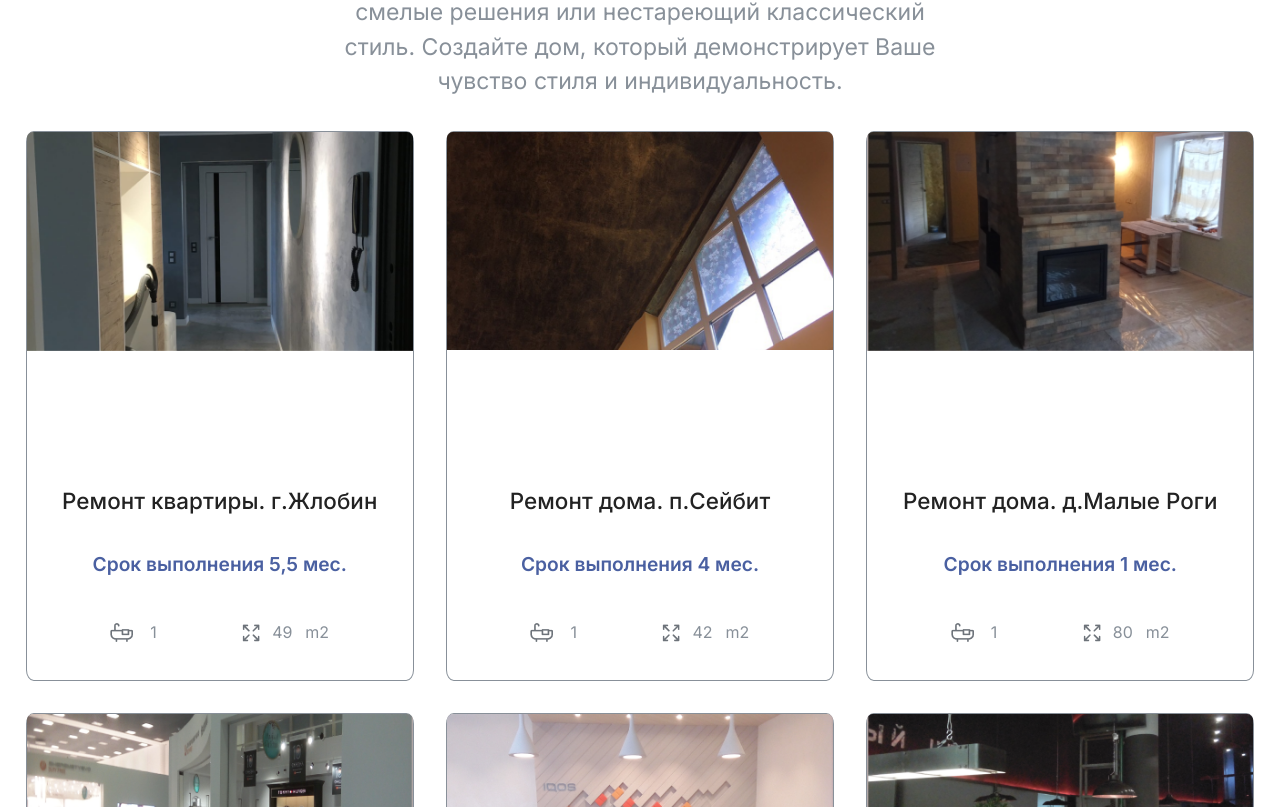
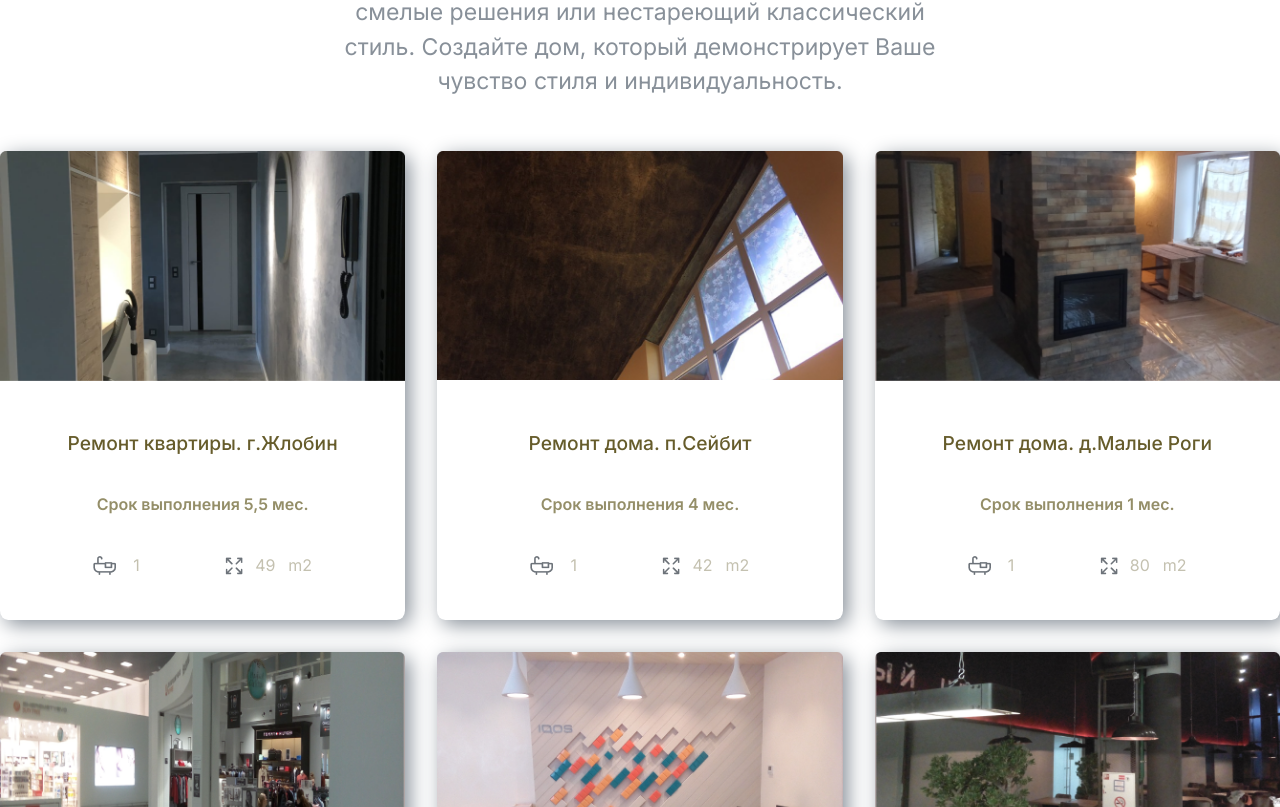
Before and after one commit to Jackman108/premier-design, a Next.js app in the folder premier-design/: page / in a window 1280 px wide. Shown: the part 2533-3340 px from the top of the page. Built offline with nearby package versions, Linux system fonts and the light colour scheme.

Commit message:
Adding Example Style Adaptive

```diff
--- a/premier-design/components/Cards/ExamplesCards/ExamplesCards.module.css
+++ b/premier-design/components/Cards/ExamplesCards/ExamplesCards.module.css
@@ -3,18 +3,33 @@
         grid-template-columns: repeat(3, 1fr);
         grid-template-rows: repeat(2, 1fr);
         grid-gap: 2rem;
-        margin: 0 2vw;
+        position: relative;
+        cursor: pointer;
+        padding-bottom: 5vh;
     }
 
     .examples__card {
         width: 100%;
+        height: 100%;
         display: grid;
         justify-items: center;
         align-content: space-between;
-        border: 1px solid var(--gray);
         border-radius: 2%;
-        grid-gap: 2rem;
+        grid-gap: 6vh;
+        box-shadow: 5px 5px 20px   var(--gray);
+        transition: transform 0.5s ease, opacity 0.3s ease;
+        opacity: 1;
+        transform: translateY(20px);
+
+
     }
+
+    .examples__card:hover {
+        box-shadow: 10px 10px 20px var(--gray);
+        opacity: 0.9;
+        transform: translateY(0);
+
+        }
 
     .card__background img {
         width: 100%;
@@ -24,27 +39,27 @@
     }
 
     .card__content {
-        padding: 0 2% 8%;
+        padding: 0 2% 10%;
         display: grid;
         grid-template-rows: repeat(3, 1fr);
-        grid-gap: 2rem;
+        grid-gap: 4vh;
         justify-items: center;
         align-content: space-between;
     }
 
     .card__address {
         text-align: center;
-        font-size: 1.4rem;
+        font-size: 2.4vh;
         font-weight: 500;
         letter-spacing: 0.002em;
-        color: var(--black);
+        color: var(--gold-dark);
     }
 
     .card__deadlines {
         font-weight: 600;
-        font-size: 1.2rem;
+        font-size: 2vh;
         line-height: 28px;
-        color: var(--blue-light);
+        color: var(--gold);
     }
 
     .card__option {
@@ -52,36 +67,50 @@
         grid-template-columns: repeat(2, auto);
         align-items: center;
         grid-gap: 4rem;
-        color: var(--gray);
+        color: var(--gold-light);
     }
 
     .card__bathroom {
         display: grid;
         grid-template-columns: repeat(2, 1fr);
         grid-gap: 1rem;
-
     }
 
-    .bathroom__icon {}
+    .bathroom__icon {
+        height: 2vh;
+    }
 
-    .bathroom__option {}
+    .bathroom__option {
+        font-size: 2vh;
+    }
 
     .card__area {
         display: grid;
         grid-template-columns: repeat(3, 1fr);
         grid-gap: 0.5rem;
+
     }
 
-    .area__icon {}
+    .area__icon {
+        height: 2vh;
+    }
 
-    .area__option {}
+    .area__option {
+        font-size: 2vh;
+    }
 
-    .area__square {}
+    .area__square {
+        font-size: 2vh;
+    }
 
     @media screen and (max-width: 768px) {
         .examples__cards {
             grid-template-columns: 1fr;
             margin: 0 10vw;
+        }
+
+        .examples__card {
+            grid-gap: 4vh
         }
 
         .card__content {
```
